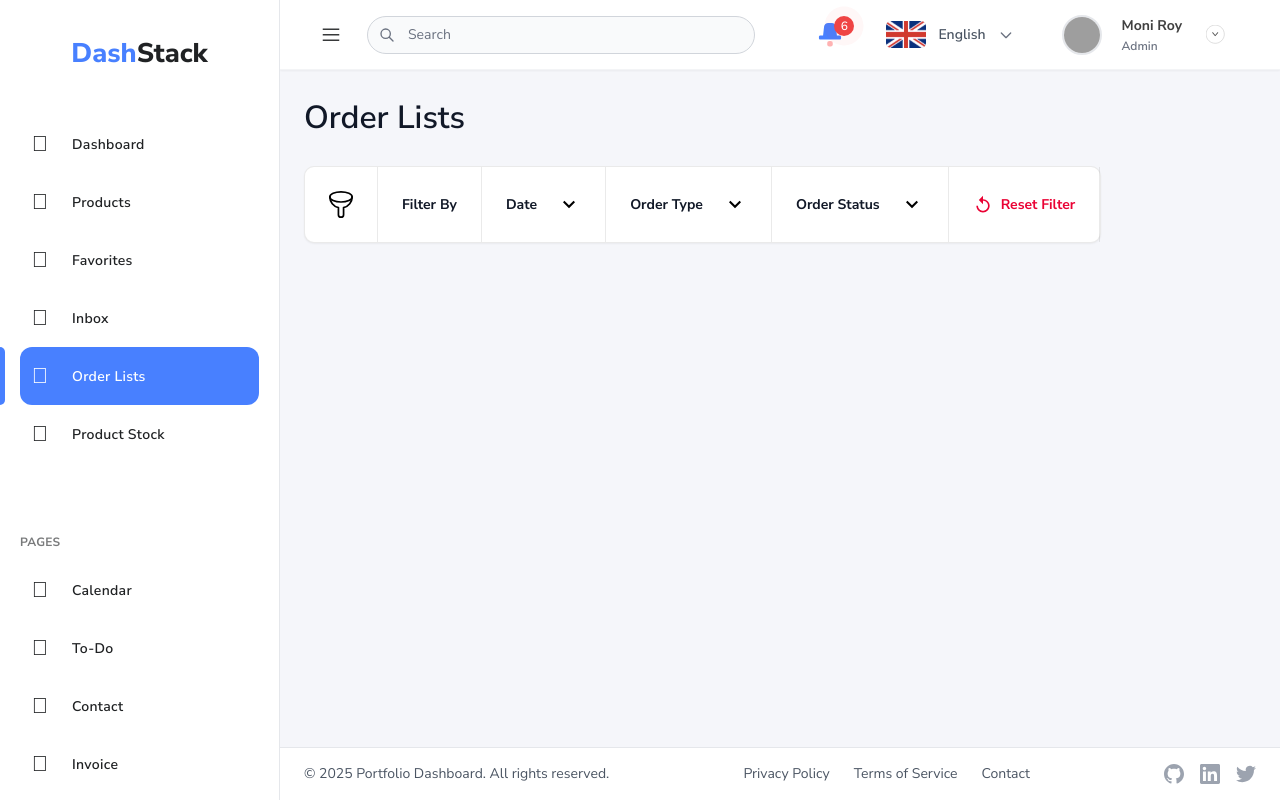
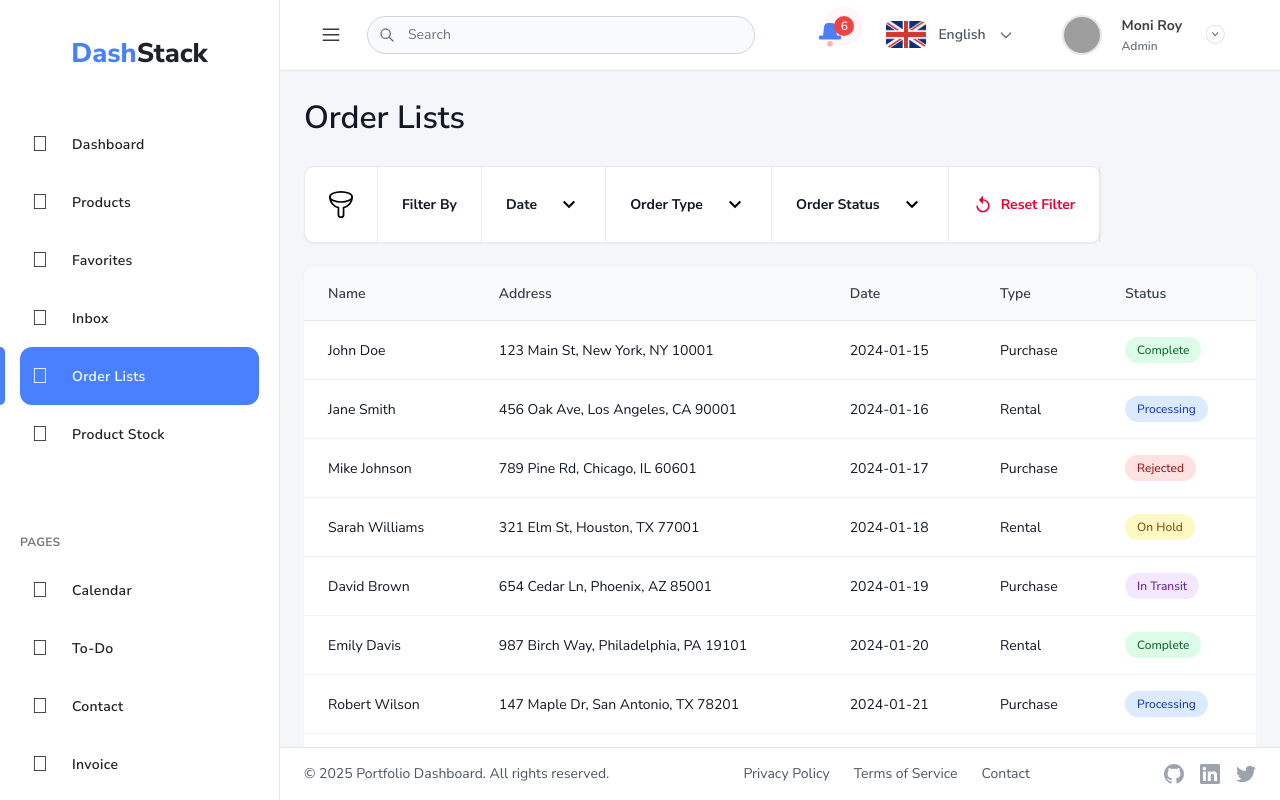
Before and after one commit to EkaBachrudin/personal-dashboard, an Angular app: page /orders in a window 1280 px wide. Built offline with nearby package versions, Linux system fonts and the light colour scheme; grey boxes are pictures that could not be loaded.

Commit message:
basic table

```diff
--- a/src/app/pages/orders/orders.component.html
+++ b/src/app/pages/orders/orders.component.html
@@ -28,7 +28,77 @@
   </section>
 
   <section class="section-table">
-
+    <div class="table-container">
+      <table class="order-table">
+        <thead>
+          <tr>
+            <th>Name</th>
+            <th>Address</th>
+            <th>Date</th>
+            <th>Type</th>
+            <th>Status</th>
+          </tr>
+        </thead>
+        <tbody>
+          <tr>
+            <td>John Doe</td>
+            <td>123 Main St, New York, NY 10001</td>
+            <td>2024-01-15</td>
+            <td>Purchase</td>
+            <td><span class="status-badge status-complete">Complete</span></td>
+          </tr>
+          <tr>
+            <td>Jane Smith</td>
+            <td>456 Oak Ave, Los Angeles, CA 90001</td>
+            <td>2024-01-16</td>
+            <td>Rental</td>
+            <td><span class="status-badge status-processing">Processing</span></td>
+          </tr>
+          <tr>
+            <td>Mike Johnson</td>
+            <td>789 Pine Rd, Chicago, IL 60601</td>
+            <td>2024-01-17</td>
+            <td>Purchase</td>
+            <td><span class="status-badge status-rejected">Rejected</span></td>
+          </tr>
+          <tr>
+            <td>Sarah Williams</td>
+            <td>321 Elm St, Houston, TX 77001</td>
+            <td>2024-01-18</td>
+            <td>Rental</td>
+            <td><span class="status-badge status-on-hold">On Hold</span></td>
+          </tr>
+          <tr>
+            <td>David Brown</td>
+            <td>654 Cedar Ln, Phoenix, AZ 85001</td>
+            <td>2024-01-19</td>
+            <td>Purchase</td>
+            <td><span class="status-badge status-in-transit">In Transit</span></td>
+          </tr>
+          <tr>
+            <td>Emily Davis</td>
+            <td>987 Birch Way, Philadelphia, PA 19101</td>
+            <td>2024-01-20</td>
+            <td>Rental</td>
+            <td><span class="status-badge status-complete">Complete</span></td>
+          </tr>
+          <tr>
+            <td>Robert Wilson</td>
+            <td>147 Maple Dr, San Antonio, TX 78201</td>
+            <td>2024-01-21</td>
+            <td>Purchase</td>
+            <td><span class="status-badge status-processing">Processing</span></td>
+          </tr>
+          <tr>
+            <td>Lisa Anderson</td>
+            <td>258 Spruce Ct, San Diego, CA 92101</td>
+            <td>2024-01-22</td>
+            <td>Rental</td>
+            <td><span class="status-badge status-in-transit">In Transit</span></td>
+          </tr>
+        </tbody>
+      </table>
+    </div>
   </section>
 
 
--- a/src/app/pages/orders/orders.component.scss
+++ b/src/app/pages/orders/orders.component.scss
@@ -14,6 +14,58 @@
     }
 
     .section-table{
+        .table-container {
+            @apply bg-white rounded-[10px] shadow-sm overflow-hidden;
+        }
 
+        .order-table {
+            @apply w-full border-collapse;
+
+            thead {
+                @apply bg-gray-50 border-b border-gray-200;
+
+                th {
+                    @apply px-6 py-4 text-left text-[14px] font-semibold text-gray-700;
+                }
+            }
+
+            tbody {
+                tr {
+                    @apply border-b border-gray-100 hover:bg-gray-50 transition-colors;
+
+                    &:last-child {
+                        @apply border-b-0;
+                    }
+
+                    td {
+                        @apply px-6 py-4 text-[14px] text-gray-900;
+                    }
+                }
+            }
+        }
+
+        .status-badge {
+            @apply inline-flex px-3 py-1 text-[12px] font-medium rounded-full;
+
+            &.status-complete {
+                @apply bg-green-100 text-green-800;
+            }
+
+            &.status-processing {
+                @apply bg-blue-100 text-blue-800;
+            }
+
+            &.status-rejected {
+                @apply bg-red-100 text-red-800;
+            }
+
+            &.status-on-hold {
+                @apply bg-yellow-100 text-yellow-800;
+            }
+
+            &.status-in-transit {
+                @apply bg-purple-100 text-purple-800;
+            }
+        }
     }
 }
```
